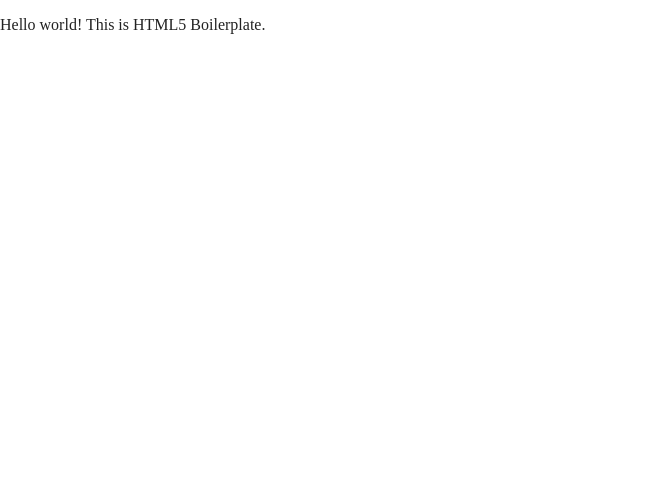
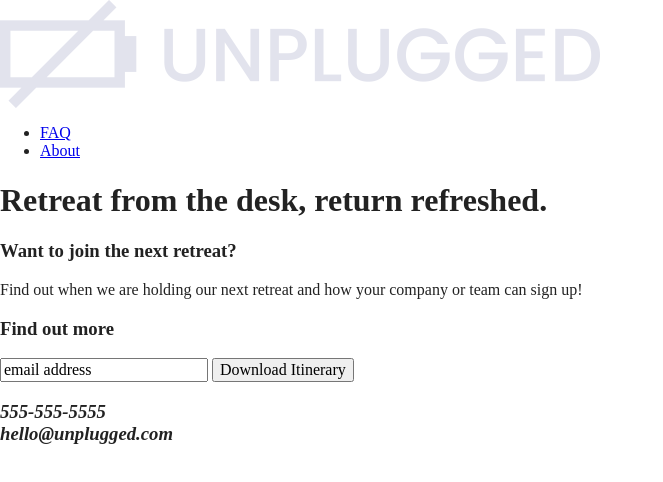
Before and after one commit to Sierra-Quin/unplugged, a website built with Parcel: page index.html in a window 1280 px wide. Shown: the whole page, without its empty margins (0-663 px from the left). Built offline with nearby package versions, Linux system fonts and the light colour scheme.

Commit message:
Basic html structure changes

```diff
--- a/index.html
+++ b/index.html
@@ -25,7 +25,68 @@
 <body>
 
   <!-- Add your site or application content here -->
-  <p>Hello world! This is HTML5 Boilerplate.</p>
+  <header>
+      <div class="content-wrapper">
+        <a href="#"><img src="img/unpluggedlogo.png" alt="unplugged logo"></a>
+        <div class="header-divider"></div>
+          <nav>
+              <ul>
+                <li><a href="faq/index.html" target="_blank">FAQ</a></li>
+                <li><a href="about/index.html" target="_blank">About</a></li>
+              </ul>
+          </nav>
+      </div>
+  </header>
+
+  <main>
+      <section class="hero">
+        <h1>Retreat from the desk, return refreshed.</h1>
+      </section>
+
+      <aside>
+        <div class="form-description">
+          <h3>Want to join the next retreat? </h3>
+          <p>Find out when we are holding our next retreat and how your company or team can sign up!</p>
+        </div>
+        <div class="form">
+          <h3>Find out more</h3>
+          <input type="text" name="name" value="email address">
+          <input type="button" value="Download Itinerary">
+        </div>
+      </aside>
+  </main>
+
+  <footer>
+    <div class="content-wrapper">
+      <div class="footer-content">
+        <div class="contact">
+          <address>
+            <h3>555-555-5555 <br>
+            hello@unplugged.com</h3>
+          </address>
+
+        </div>
+        <div class="social">
+          <div class="social-icons">
+            <p><a href=""></a></p>
+             <p><a href=""></a></p>
+          </div>
+        </div>
+      </div>
+    </div>
+    <div class="copyright"></div>
+  </footer>
+
+
+
+
+
+
+
+
+
+
+
   <script src="js/vendor/modernizr-3.11.2.min.js"></script>
   <script src="js/plugins.js"></script>
   <script src="js/main.js"></script>
```
Also changed, not shown: about/index.html (+47 -0 lines), faq/index.html (+47 -0 lines), img/rawpixel-800820-unsplash1.jpg (added), img/unpluggedlogo.png (added), 2 other files.
